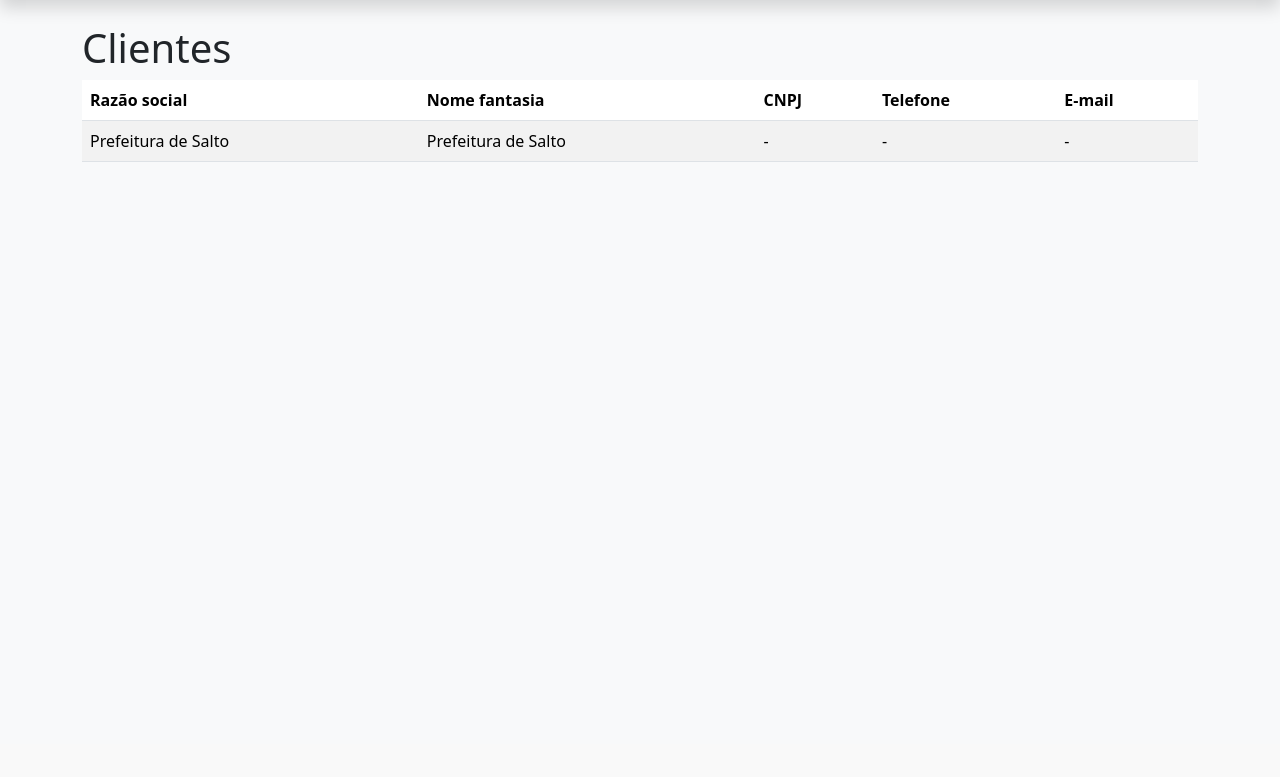
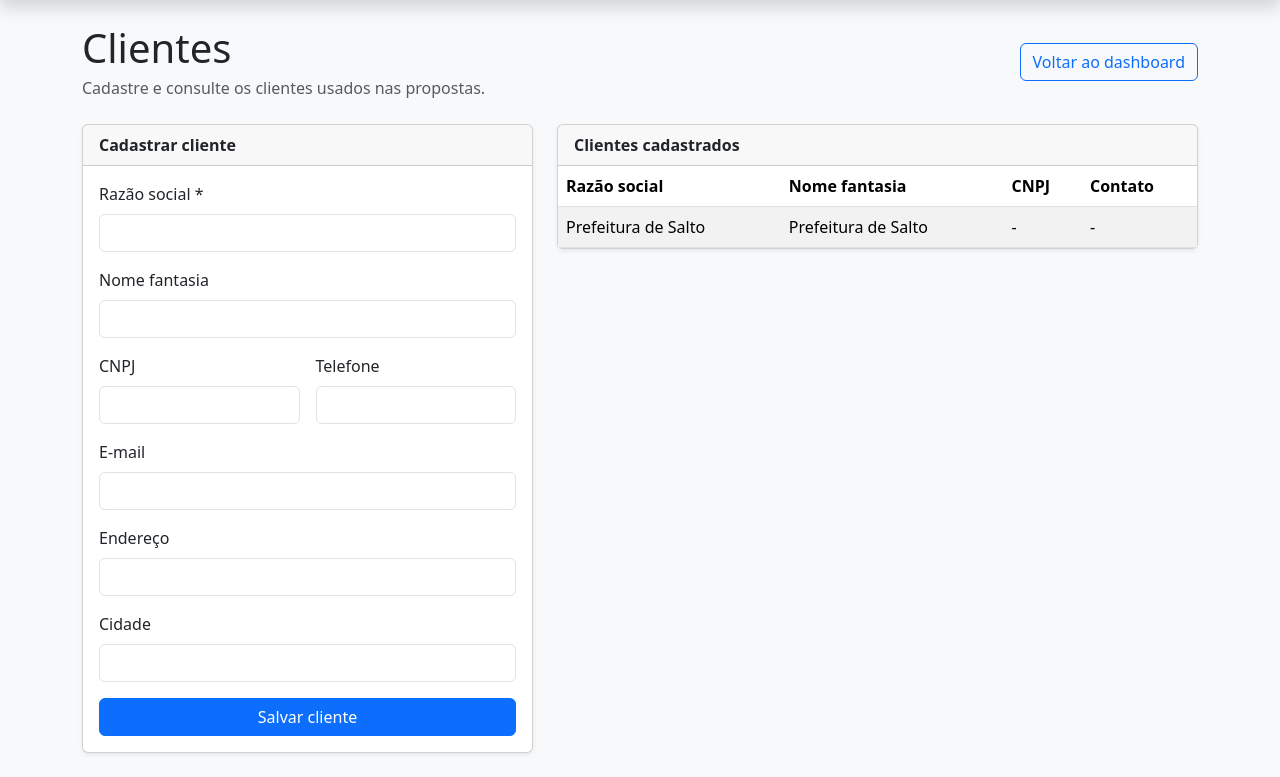
Before and after one commit to Victor-Moreira-da-Silva/innovation.cotacao, a FastAPI app: page /clientes in a window 1280 px wide. Shown: the part 56-833 px from the top of the page. Before the commit the page ends 218 px from the top, so only its background shows below. Run offline with FastAPI, Linux system fonts and the light colour scheme.

Commit message:
Atualização do projeto

```diff
--- a/app/services/proposta_service.py
+++ b/app/services/proposta_service.py
@@ -26,10 +26,9 @@ def adicionar_item(db: Session, proposta: Proposta, produto_id: int, quantidade:
     )
     db.add(item)
     db.flush()
+    db.refresh(proposta, attribute_names=["itens"])
     proposta.valor_total = sum((i.valor_total for i in proposta.itens), Decimal("0"))
-    db.commit()
-    db.refresh(item)
-    db.refresh(proposta)
+    db.flush()
     return item
 
 
--- /dev/null
+++ b/app/templates/clientes.html
@@ -0,0 +1,81 @@
+{% extends "base.html" %}
+
+{% block content %}
+<div class="d-flex flex-column flex-md-row justify-content-between gap-3 align-items-md-center mb-4">
+  <div>
+    <h1 class="mb-1">Clientes</h1>
+    <p class="text-muted mb-0">Cadastre e consulte os clientes usados nas propostas.</p>
+  </div>
+  <a class="btn btn-outline-primary" href="/">Voltar ao dashboard</a>
+</div>
+
+{% if mensagem %}
+<div class="alert alert-success" role="alert">{{ mensagem }}</div>
+{% endif %}
+
+<div class="row g-4">
+  <div class="col-lg-5">
+    <div class="card shadow-sm">
+      <div class="card-header fw-semibold">Cadastrar cliente</div>
+      <div class="card-body">
+        <form method="post" action="/clientes" class="row g-3">
+          <div class="col-12">
+            <label class="form-label" for="razao_social">Razão social *</label>
+            <input class="form-control" id="razao_social" name="razao_social" required maxlength="255">
+          </div>
+          <div class="col-12">
+            <label class="form-label" for="nome_fantasia">Nome fantasia</label>
+            <input class="form-control" id="nome_fantasia" name="nome_fantasia" maxlength="255">
+          </div>
+          <div class="col-md-6">
+            <label class="form-label" for="cnpj">CNPJ</label>
+            <input class="form-control" id="cnpj" name="cnpj" maxlength="30">
+          </div>
+          <div class="col-md-6">
+            <label class="form-label" for="telefone">Telefone</label>
+            <input class="form-control" id="telefone" name="telefone" maxlength="50">
+          </div>
+          <div class="col-12">
+            <label class="form-label" for="email">E-mail</label>
+            <input class="form-control" id="email" name="email" type="email" maxlength="180">
+          </div>
+          <div class="col-12">
+            <label class="form-label" for="endereco">Endereço</label>
+            <input class="form-control" id="endereco" name="endereco" maxlength="255">
+          </div>
+          <div class="col-12">
+            <label class="form-label" for="cidade">Cidade</label>
+            <input class="form-control" id="cidade" name="cidade" maxlength="120">
+          </div>
+          <div class="col-12 d-grid">
+            <button class="btn btn-primary">Salvar cliente</button>
+          </div>
+        </form>
+      </div>
+    </div>
+  </div>
+
+  <div class="col-lg-7">
+    <div class="card shadow-sm">
+      <div class="card-header fw-semibold">Clientes cadastrados</div>
+      <div class="table-responsive">
+        <table class="table table-striped align-middle mb-0">
+          <thead><tr><th>Razão social</th><th>Nome fantasia</th><th>CNPJ</th><th>Contato</th></tr></thead>
+          <tbody>
+            {% for c in clientes %}
+            <tr>
+              <td>{{ c.razao_social }}</td>
+              <td>{{ c.nome_fantasia or '-' }}</td>
+              <td>{{ c.cnpj or '-' }}</td>
+              <td>{{ c.telefone or '-' }}{% if c.email %}<br><small class="text-muted">{{ c.email }}</small>{% endif %}</td>
+            </tr>
+            {% else %}
+            <tr><td colspan="4" class="text-muted text-center py-4">Nenhum cliente cadastrado.</td></tr>
+            {% endfor %}
+          </tbody>
+        </table>
+      </div>
+    </div>
+  </div>
+</div>
+{% endblock %}
```
Also changed, not shown: app/routers/web.py (+29 -5 lines), app/services/chat/engine.py (+18 -1 lines), app/static/chat.js (+31 -1 lines), app/templates/proposta.html (+44 -5 lines), cotacao.db.
